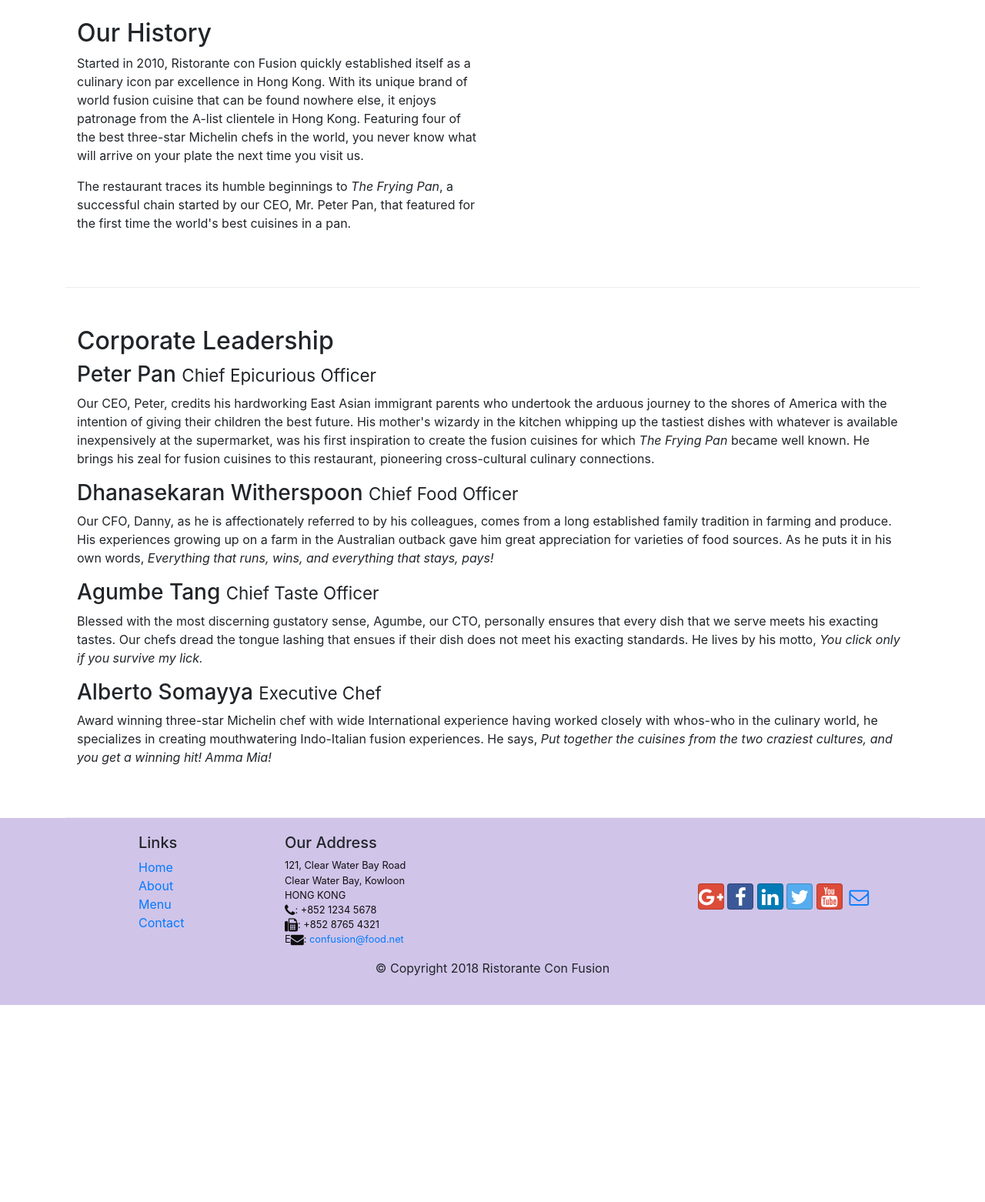
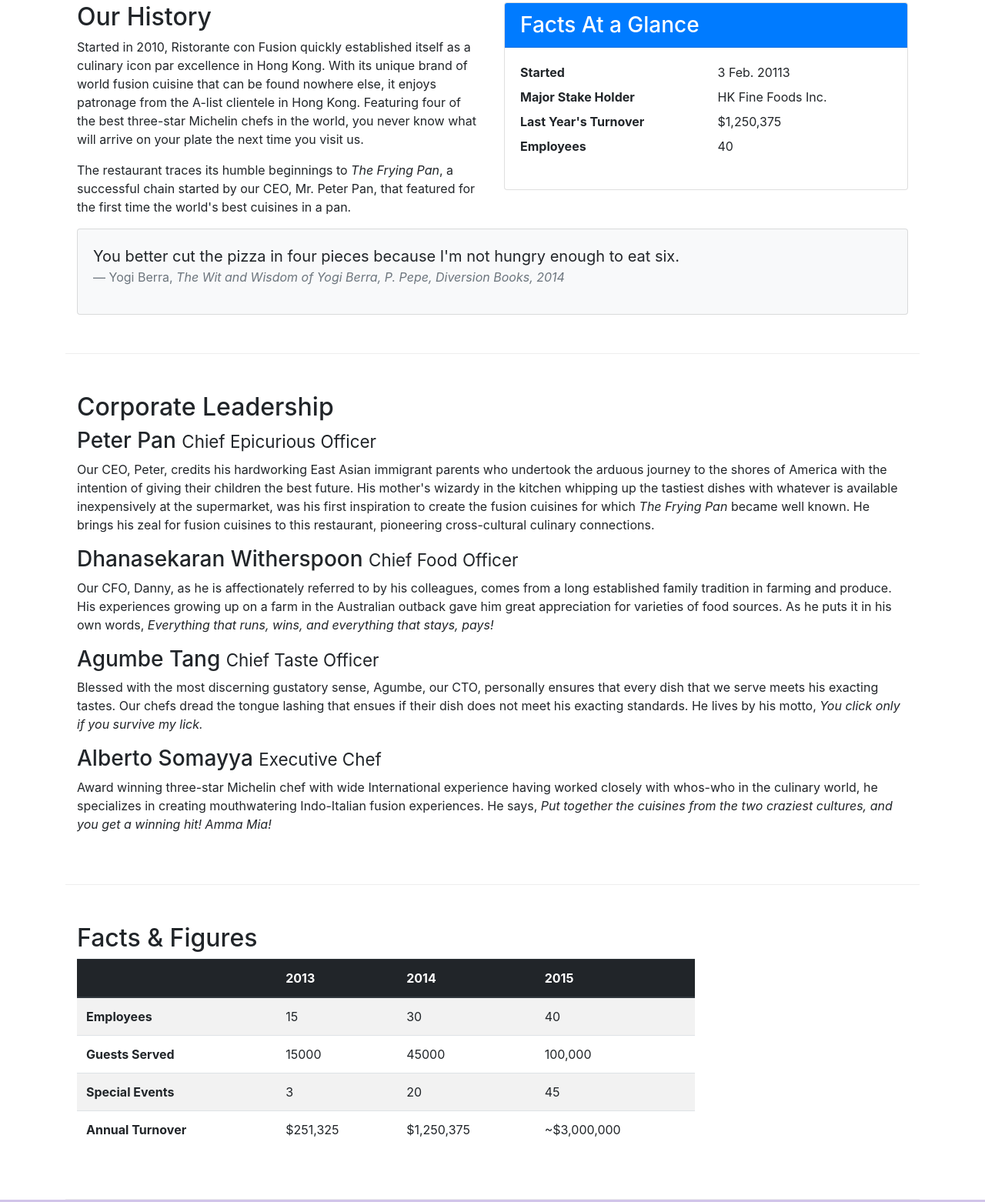
Before and after one commit to llassingan/bootstrap, a website: page aboutus.html in a window 1280 px wide. Shown: the part 491-2053 px from the top of the page at 77% size. Before the commit the page ends 1797 px from the top, so only its background shows below. Drawn offline with nearby package versions, Linux system fonts and the light colour scheme.

Commit message:
adding image, card and media

```diff
--- a/aboutus.html
+++ b/aboutus.html
@@ -21,7 +21,7 @@
             <button class="navbar-toggler" type="button" data-toggle="collapse" data-target="#Navbar">
                 <span class="navbar-toggler-icon"></span>
             </button>
-            <a class="navbar-brand mr-auto" href="./index.html" >Ristorante con Fusion</a>
+            <a class="navbar-brand" href="#"><img src="img/logo.png" alt="" height="30" width="41"></a>
             <div class="collapse navbar-collapse" id="Navbar">
 
                 <ul class="navbar-nav mr-auto">
@@ -44,11 +44,12 @@
     <header class="jumbo">
         <div class="container">
             <div class="row row-header">
-                <div class="col-12 col-sm-6">
+                <div class="col-12 col-sm-8">
                     <h1>Ristorante con Fusion</h1>
                     <p>We take inspiration from the World's best cuisines, and create a unique fusion experience. Our lipsmacking creations will tickle your culinary senses!</p>
                 </div>
-                <div class="col-12 col-sm">
+                <div class="d-flex col-12 col-sm justify-content-center">
+                    <img src="img/logo.png" class="img-fluid" alt="Logo">
                 </div>
             </div>
         </div>
@@ -72,7 +73,34 @@
                 <p>Started in 2010, Ristorante con Fusion quickly established itself as a culinary icon par excellence in Hong Kong. With its unique brand of world fusion cuisine that can be found nowhere else, it enjoys patronage from the A-list clientele in Hong Kong.  Featuring four of the best three-star Michelin chefs in the world, you never know what will arrive on your plate the next time you visit us.</p>
                 <p>The restaurant traces its humble beginnings to <em>The Frying Pan</em>, a successful chain started by our CEO, Mr. Peter Pan, that featured for the first time the world's best cuisines in a pan.</p>
             </div>
-            <div class="col-12 col-sm">
+            <div class="col-sm">
+                <div class="card">
+                    <h3 class="card-header bg-primary text-white">Facts At a Glance</h3>
+                    <div class="card-body">
+                        <dl class="row">
+                            <dt class="col-6">Started</dt>
+                            <dd class="col-6">3 Feb. 20113</dd>
+                            <dt class="col-6">Major Stake Holder</dt>
+                            <dd class="col-6">HK Fine Foods Inc.</dd>
+                            <dt class="col-6">Last Year's Turnover</dt>
+                            <dd class="col-6">$1,250,375</dd>
+                            <dt class="col-6">Employees</dt>
+                            <dd class="col-6">40</dd>
+                        </dl>
+                    </div>
+                </div>
+            </div>
+            <div class="col-12">
+                <div class="card card-body bg-light">
+                    <blockquote class="blockquote">
+                        <p class="mb-0">You better cut the pizza in four pieces because
+                            I'm not hungry enough to eat six.</p>
+                        <footer class="blockquote-footer">Yogi Berra,
+                            <cite title="Source Title">The Wit and Wisdom of Yogi Berra,
+                            P. Pepe, Diversion Books, 2014</cite>
+                        </footer>
+                    </blockquote>
+                </div>
             </div>
         </div>
 
@@ -90,6 +118,51 @@
                 <p class="d-none d-sm-block">Award winning three-star Michelin chef with wide International experience having worked closely with whos-who in the culinary world, he specializes in creating mouthwatering Indo-Italian fusion experiences. He says, <em>Put together the cuisines from the two craziest cultures, and you get a winning hit! Amma Mia!</em></p>
             </div>
        </div>
+       <div class="row row-content">
+            <div class="col-12 col-sm-9">
+                <h2>Facts &amp; Figures</h2>
+                <div class="table-responsive">
+                    <table class="table table-striped">
+                        <thead class="thead-dark">
+                            <tr>
+                                <th>&nbsp;</th>
+                                <th>2013</th>
+                                <th>2014</th>
+                                <th>2015</th>
+                            </tr>
+                        </thead>
+                        <tbody>
+                            <tr>
+                                <th>Employees</th>
+                                <td>15</td>
+                                <td>30</td>
+                                <td>40</td>
+                            </tr>
+                            <tr>
+                                <th>Guests Served</th>
+                                <td>15000</td>
+                                <td>45000</td>
+                                <td>100,000</td>
+                            </tr>
+                            <tr>
+                                <th>Special Events</th>
+                                <td>3</td>
+                                <td>20</td>
+                                <td>45</td>
+                            </tr>
+                            <tr>
+                                <th>Annual Turnover</th>
+                                <td>$251,325</td>
+                                <td>$1,250,375</td>
+                                <td>~$3,000,000</td>
+                            </tr>
+                        </tbody>
+                    </table>
+                </div>
+            </div>
+            <div class="col-12 col-sm-3"></div>
+       </div>
+
     </div>
 
     </div>
```
Also changed, not shown: contact.html (+6 -4 lines), index.html (+20 -8 lines), img/alberto.png (added), img/buffet.png (added), img/logo.png (added), img/uthappizza.png (added), 1 other file.
